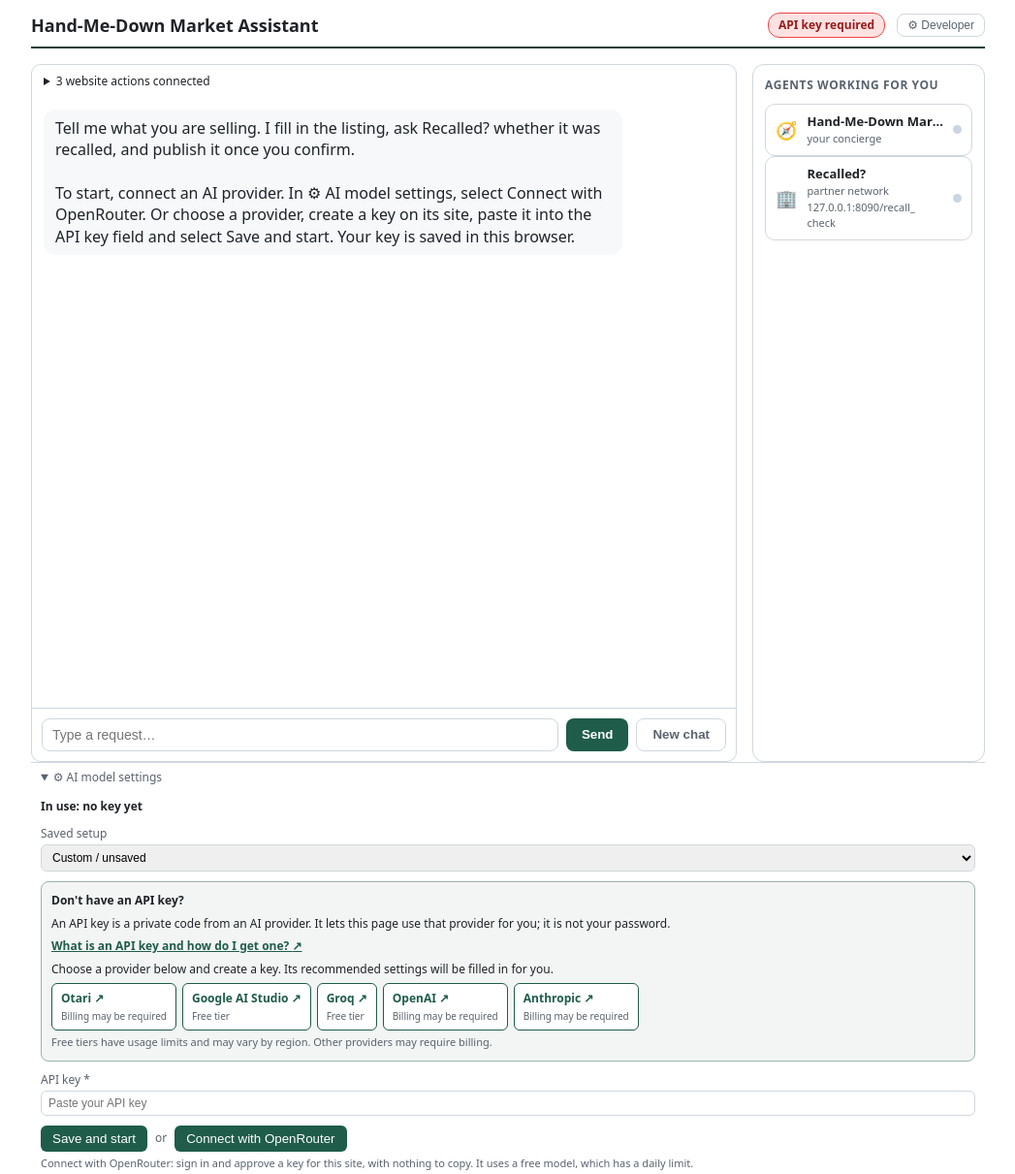
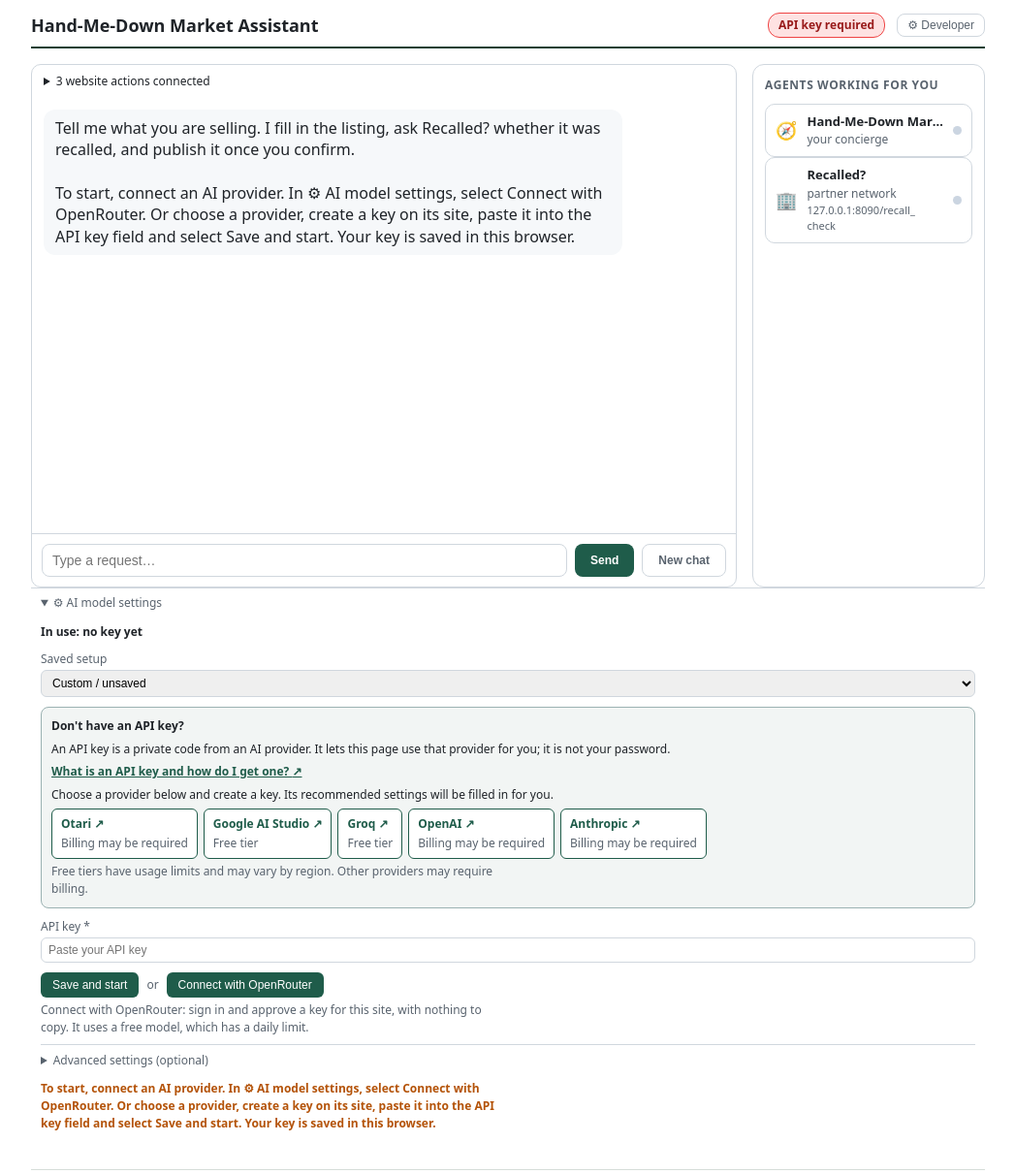
Before and after one commit to Chen931222/recalled, a website with bundled scripts: page market/index.html in a window 1280 px wide. Shown: the part 944-2155 px from the top of the page at 97% size, without its empty margins (116-1163 px from the left). Built offline with nearby package versions, Linux system fonts and the light colour scheme.

Commit message:
Polish: notice-style match rule, themed selection and caret, balanced headings, readable runtime labels, 75-char measure

```diff
--- a/market/assistant.css
+++ b/market/assistant.css
@@ -27,7 +27,7 @@
 
 /* Set the height once the runtime has mounted the chat, so a failed load leaves no
    empty box. */
-#agent-app.ns-composed-app [data-ns-slot="chat"] { height: 720px; }
+#agent-app.ns-composed-app [data-ns-slot="chat"] { height: 540px; }
 /* The runtime gives the chat no background of its own. Keep --ns-msgbg different from
    --ns-bg, or bot replies lose their bubble. */
 #agent-app .ns-chat { background: var(--ns-bg); }
@@ -93,3 +93,9 @@ body > dialog button { margin-right: 8px; }
   .assistant-review dl { grid-template-columns: 1fr; gap: 0; }
   .assistant-review dd { margin-bottom: 8px; }
 }
+
+/* The runtime sets some labels at 10-11px. Lift them to a readable floor. */
+#agent-app .ns-arole, #agent-app .ns-pill, #agent-app .ns-hint, #agent-app button { font-size: 12px; }
+#agent-app small { font-size: 12px; }
+#agent-app [data-ns-slot="settings"] p { max-width: 40rem; }
+#agent-app .ns-hint { max-width: 30rem; }
--- a/market/styles.css
+++ b/market/styles.css
@@ -95,3 +95,6 @@ h2 { font-size: 1.4rem; }
 .assistant-review pre { white-space: pre-wrap; overflow-wrap: anywhere; }
 .assistant-review button { font: 700 1rem/1 var(--font); min-height: 44px; padding: 12px 18px; border-radius: 6px; cursor: pointer; margin: 0 8px 8px 0; color: #fff; background: var(--green); border: 1px solid var(--green); }
 .assistant-review button.assistant-decline { color: var(--green); background: #fff; }
+
+h1, h2, h3 { text-wrap: balance; }
+p, dd, li { text-wrap: pretty; }
--- a/site/assistant.css
+++ b/site/assistant.css
@@ -27,7 +27,7 @@
 
 /* Set the height once the runtime has mounted the chat, so a failed load leaves no
    empty box. */
-#agent-app.ns-composed-app [data-ns-slot="chat"] { height: 720px; }
+#agent-app.ns-composed-app [data-ns-slot="chat"] { height: 540px; }
 /* The runtime gives the chat no background of its own. Keep --ns-msgbg different from
    --ns-bg, or bot replies lose their bubble. */
 #agent-app .ns-chat { background: var(--ns-bg); }
@@ -93,3 +93,9 @@ body > dialog button { margin-right: 8px; }
   .assistant-review dl { grid-template-columns: 1fr; gap: 0; }
   .assistant-review dd { margin-bottom: 8px; }
 }
+
+/* The runtime sets some labels at 10-11px. Lift them to a readable floor. */
+#agent-app .ns-arole, #agent-app .ns-pill, #agent-app .ns-hint, #agent-app button { font-size: 12px; }
+#agent-app small { font-size: 12px; }
+#agent-app [data-ns-slot="settings"] p { max-width: 40rem; }
+#agent-app .ns-hint { max-width: 30rem; }
--- a/site/styles.css
+++ b/site/styles.css
@@ -1,5 +1,6 @@
 /* Recalled? — set like a printed safety notice: one column, ruled sections, black ink and
    one red for the verdict. System fonts only, so nothing is fetched from a font host. */
+/* impeccable-disable cream-palette -- the page is set as a printed recall notice; the paper tone is the medium, not a default. */
 :root {
   --paper: #f6f4ef;
   --sheet: #fbfaf7;
@@ -23,6 +24,10 @@ body {
   font: 400 1.0625rem/1.55 var(--sans);
   background: var(--paper);
 }
+
+::selection { background: #f0d3cf; color: var(--ink); }
+input { caret-color: var(--red); }
+.dataline, .searched, .match-meta { font-variant-numeric: tabular-nums; }
 
 a { color: var(--ink); text-decoration-thickness: 1px; text-underline-offset: 3px; }
 a:hover { color: var(--red); }
@@ -101,9 +106,10 @@ main h2 { font-size: 1.6rem; line-height: 1.2; margin-bottom: 10px; }
 .searched { font-size: 0.88rem; color: var(--ink-2); margin: 16px 0 0; }
 
 .matches { list-style: none; margin: 18px 0 0; padding: 0; }
-.match { background: var(--sheet); border: 1px solid var(--rule); border-left: 6px solid var(--rule); padding: 18px 20px; margin-bottom: 14px; }
-.match-likely { border-left-color: var(--red); }
-.match-possible { border-left-color: var(--amber); }
+/* Each match is set like a clipped notice: a heavy rule across the top in the level ink. */
+.match { background: var(--sheet); border: 1px solid var(--rule); border-top: 4px solid var(--ink); padding: 16px 20px 18px; margin-bottom: 14px; }
+.match-likely { border-top-color: var(--red); }
+.match-possible { border-top-color: var(--amber); }
 .match-meta { margin: 0 0 6px; font-size: 0.8rem; letter-spacing: 0.06em; text-transform: uppercase; color: var(--ink-2); font-weight: 600; }
 .match h3 { font-size: 1.2rem; line-height: 1.3; }
 .match-why { margin: 6px 0 12px; font-style: italic; font-family: var(--serif); }
@@ -132,3 +138,11 @@ main h2 { font-size: 1.6rem; line-height: 1.2; margin-bottom: 10px; }
   .match dd, .levels dd { margin-bottom: 8px; }
   .assistant-panels { grid-template-columns: 1fr; }
 }
+
+h1, h2, h3 { text-wrap: balance; }
+p, dd, li { text-wrap: pretty; }
+
+/* Keep running text near 75 characters a line. */
+.assistant > p, .colophon p, .levels dd, .dataline, .searched, .match dd { max-width: 38rem; }
+.colophon li { max-width: 38rem; }
+.colophon p { max-width: 34rem; }
```
Also changed, not shown: 1 other file.
